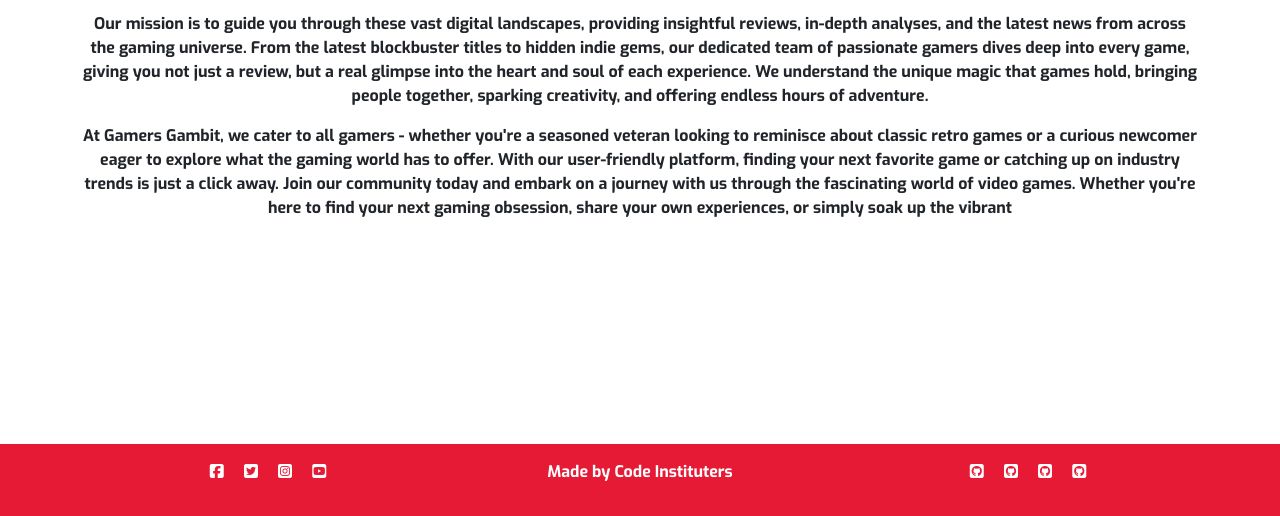
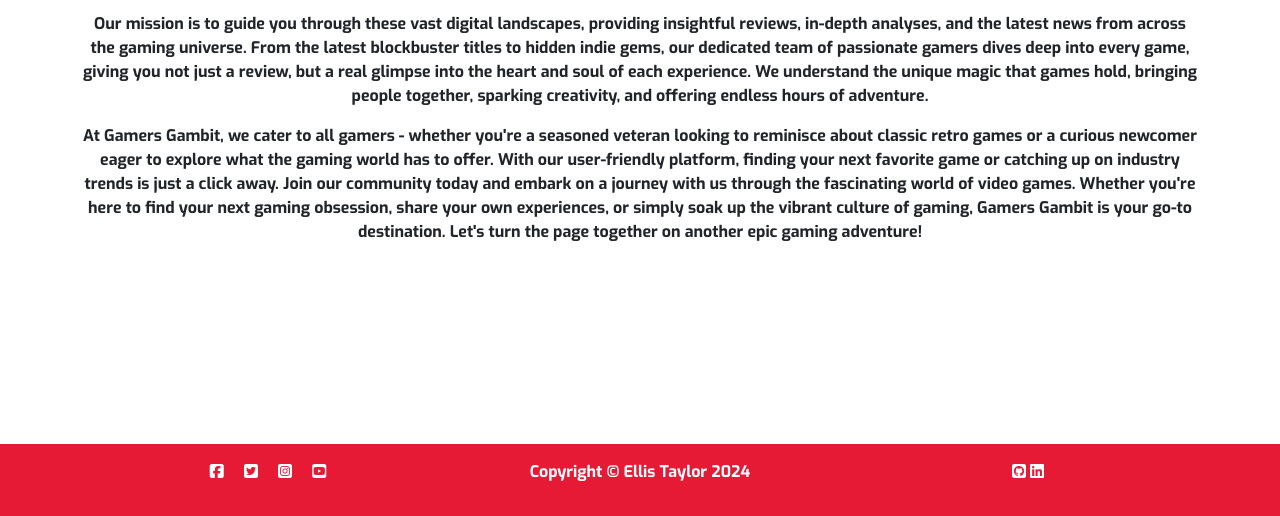
Before and after one commit to Quaim/Capstone_Django_Project, a Django app: page /about/ in a window 1280 px wide. Shown: the part 284-800 px from the top of the page. Run offline with Django 4.2, Linux system fonts and the light colour scheme; some libraries are stand-ins or nearby versions.

Commit message:
add relevant text to footer and add linkedd in link

```diff
--- a/reviews/templates/reviews/about.html
+++ b/reviews/templates/reviews/about.html
@@ -9,17 +9,20 @@
         at Gamers Gambit, we believe that every game holds a story waiting to be unfolded, a challenge to be
         conquered, and a world to be explored. </p>
 
-        <p class="pt-3">Our mission is to guide you through these vast digital landscapes,
+    <p class="pt-3">Our mission is to guide you through these vast digital landscapes,
         providing insightful reviews, in-depth analyses, and the latest news from across the gaming universe.
         From the latest blockbuster titles to hidden indie gems, our dedicated team of passionate gamers dives deep into
         every game, giving you not just a review, but a real glimpse into the heart and soul of each experience. We
         understand the unique magic that games hold, bringing people together, sparking creativity, and offering endless
         hours of adventure.</p>
 
-        <p class="pt3">At Gamers Gambit, we cater to all gamers - whether you're a seasoned veteran looking to reminisce about
+    <p class="pt3">At Gamers Gambit, we cater to all gamers - whether you're a seasoned veteran looking to reminisce
+        about
         classic retro games or a curious newcomer eager to explore what the gaming world has to offer. With our
         user-friendly platform, finding your next favorite game or catching up on industry trends is just a click away.
         Join our community today and embark on a journey with us through the fascinating world of video games. Whether
-        you're here to find your next gaming obsession, share your own experiences, or simply soak up the vibrant </p>
+        you're here to find your next gaming obsession, share your own experiences, or simply soak up the vibrant
+        culture of gaming, Gamers Gambit is your go-to destination. Let's turn the page together on another epic
+        gaming adventure! </p>
 </div>
 {% endblock %}
--- a/templates/base.html
+++ b/templates/base.html
@@ -5,6 +5,7 @@
 
 <!DOCTYPE html>
 <html class="" lang="en">
+
 <head>
     <title>Gamers Gambit</title>
     <meta name="viewport" content="width=device-width, initial-scale=1" />
@@ -12,14 +13,16 @@
     <!-- Google Fonts CSS -->
     <link rel="preconnect" href="https://fonts.googleapis.com">
     <link rel="preconnect" href="https://fonts.gstatic.com" crossorigin>
-        <link href="https://fonts.googleapis.com/css2?family=Berkshire+Swash&family=Exo:wght@700&family=Roboto:ital,wght@0,100;0,300;0,400;0,700;0,900;1,100;1,300;1,500;1,700;1,900&display=swap"
+    <link
+        href="https://fonts.googleapis.com/css2?family=Berkshire+Swash&family=Exo:wght@700&family=Roboto:ital,wght@0,100;0,300;0,400;0,700;0,900;1,100;1,300;1,500;1,700;1,900&display=swap"
         rel="stylesheet">
 
     <!-- Font Awesome CSS -->
     <script src="https://kit.fontawesome.com/062add5c9c.js" crossorigin="anonymous"></script>
 
     <!-- Bootstrap CSS -->
-        <link rel="stylesheet" href="https://cdn.jsdelivr.net/npm/bootstrap@5.3.2/dist/css/bootstrap.min.css" integrity="sha384-T3c6CoIi6uLrA9TneNEoa7RxnatzjcDSCmG1MXxSR1GAsXEV/Dwwykc2MPK8M2HN" crossorigin="anonymous">
+    <link rel="stylesheet" href="https://cdn.jsdelivr.net/npm/bootstrap@5.3.2/dist/css/bootstrap.min.css"
+        integrity="sha384-T3c6CoIi6uLrA9TneNEoa7RxnatzjcDSCmG1MXxSR1GAsXEV/Dwwykc2MPK8M2HN" crossorigin="anonymous">
     <!-- Custom CSS -->
     <link rel="stylesheet" href="{% static 'css/style.css' %}">
 </head>
@@ -32,11 +35,11 @@
             <a class="navbar-brand" href="#"><span class="brand"><a class="navbar-brand logo mb-3 mt-3" href="#"><span
                             class="brand">
                             <h1 class="d-none d-lg-block">
-                                    <img class="logo" src="{% static '/images/GG_Logo.png' %}"
-                                        alt="Gamers Gambit Logo" />
+                                <img class="logo" src="{% static '/images/GG_Logo.png' %}" alt="Gamers Gambit Logo" />
                             </h1></a></span></span></a>
-                <button class="navbar-toggler bg-green1" type="button" data-bs-toggle="collapse" data-bs-target="#navbarText"
-                    aria-controls="navbarText" aria-expanded="false" aria-label="Toggle navigation">
+            <button class="navbar-toggler bg-green1" type="button" data-bs-toggle="collapse"
+                data-bs-target="#navbarText" aria-controls="navbarText" aria-expanded="false"
+                aria-label="Toggle navigation">
                 <span class="navbar-toggler-icon bg-green1"></span>
             </button>
             <div class="collapse navbar-collapse" id="navbarText">
@@ -128,24 +131,18 @@
                 <div class="col-sm d-none d-md-block">
                     <p class="m-0 text-center text-white">
                         {% block copyright %}
-                            Made by Code Instituters
+                        Copyright &copy; Ellis Taylor 2024
                         {% endblock copyright %}
                     </p>
                 </div>
                 <div class="col-sm">
                     <p class="m-sm text-center text-nowrap">
-                            <a href="https://github.com/BenFash" target="_blank"
-                                aria-label="Github (Ben) - if clicked will open in a new tab"><i
-                                    class="fab fa-github-square ms-3 text-white"></i></a>
                         <a href="https://github.com/Quaim" target="_blank"
                             aria-label="Github (Ellis) - if clicked will open in a new tab"><i
                                 class="fab fa-github-square ms-3 text-white"></i></a>
-                            <a href="https://github.com/StephShobiye" target="_blank"
-                                aria-label="Github (Steph) - if clicked will open in a new tab"><i
-                                    class="fab fa-github-square ms-3 text-white"></i></a>
-                            <a href="https://github.com/Karlsberg62" target="_blank"
-                                aria-label="Github (Karl) - if clicked will open in a new tab"><i
-                                    class="fab fa-github-square ms-3 text-white"></i></a>
+                        <a href="https://www.linkedin.com/in/ellis-taylor-et/" target="_blank">
+                            <i class="fa-brands fa-linkedin social-icon text-white"></i>
+                        </a>
                     </p>
                 </div>
             </div>
@@ -158,4 +155,5 @@
     {% block extras %}
     {% endblock %}
 </body>
+
 </html>
```
Lines whose indentation alone changed are shown as unchanged.
